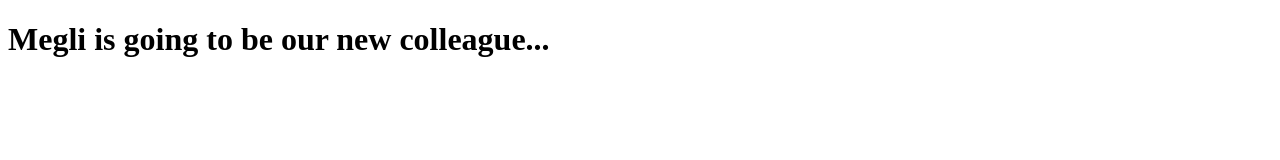
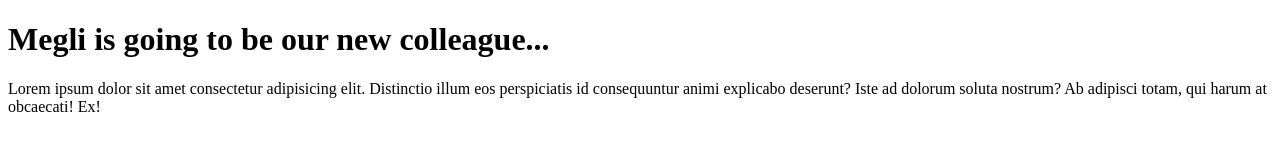
Before and after one commit to edliraallaraj/JavaScript_Group_SDA, a plain HTML site: page index.html in a window 1280 px wide. Drawn offline with Linux system fonts and the light colour scheme.

Commit message:
Added a new paragraph

```diff
--- a/index.html
+++ b/index.html
@@ -8,5 +8,7 @@
 </head>
 <body>
   <h1>Megli is going to be our new colleague...</h1>
+  <p>Lorem ipsum dolor sit amet consectetur adipisicing elit. Distinctio illum eos perspiciatis id consequuntur animi explicabo deserunt? Iste ad dolorum soluta nostrum? Ab adipisci totam, qui harum at obcaecati! Ex!</p>
+
 </body>
 </html>
```
